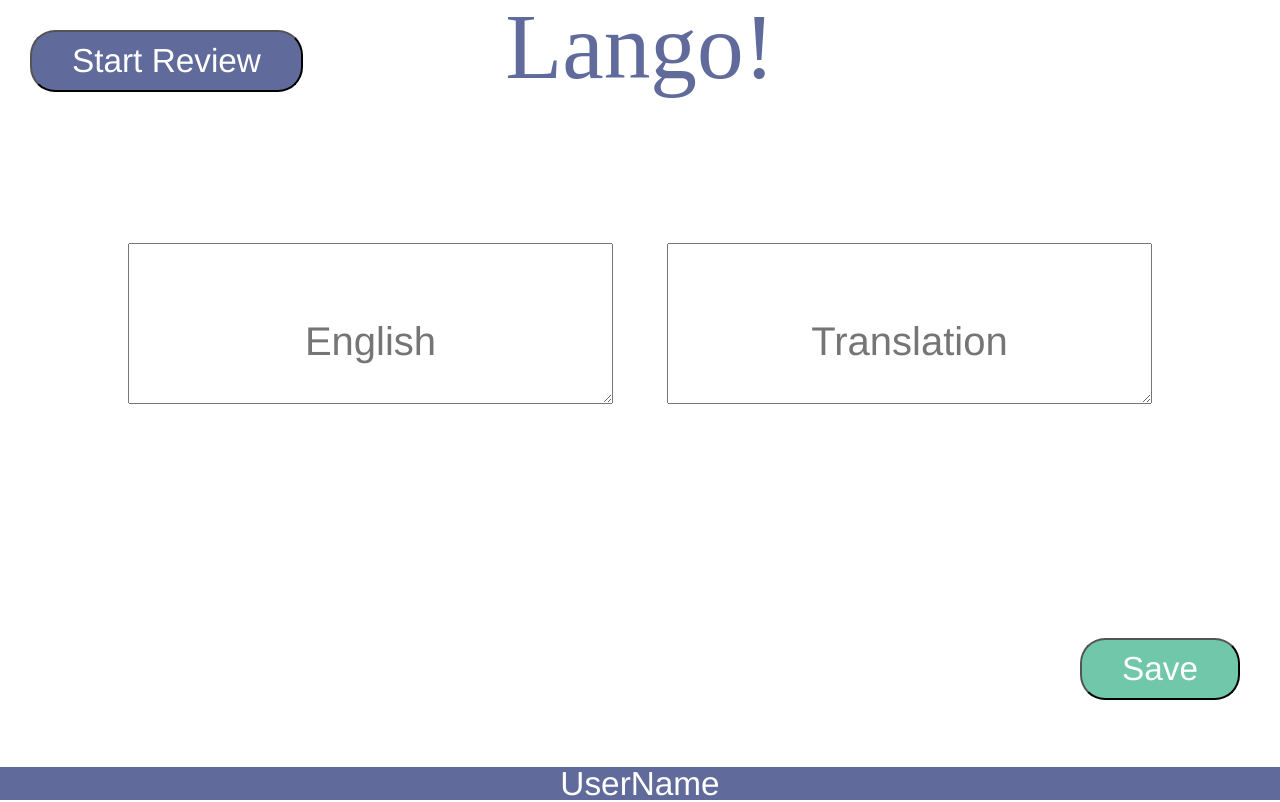
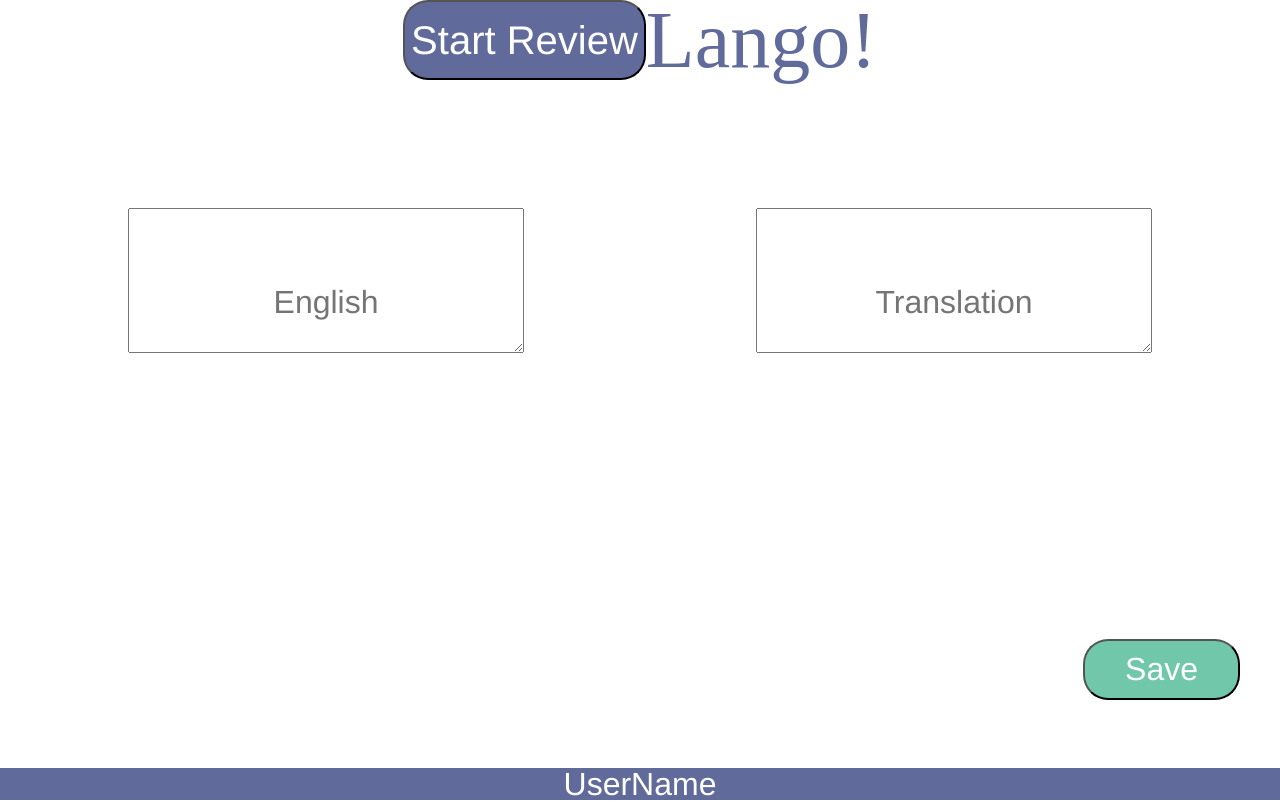
Before and after one commit to yiping-allison/flashcards, a website: page public/lango.html in a window 1280 px wide. Drawn offline with nearby package versions, Linux system fonts and the light colour scheme.

Commit message:
fixed JS errors and started more CSS

```diff
--- a/public/lango.css
+++ b/public/lango.css
@@ -1,18 +1,35 @@
 
 /* COMPUTER STYLING*/
-@media screen and (min-width: 1100px) {
+@media screen and (min-width: 1000px) {
 
 .headerDiv{
 	text-align: center;
+	justify-content: center;
 	font-family: Raleway Black;
-	font-size: 70pt;
+	font-size: 5em;
 	color: #606B9B;
-	padding-bottom: 150px;
+	padding-bottom: 10%;
+	display: flex;
+	margin-right: 30%;
+	margin-left: 30%;
+}
+
+#title {
+	order: 2;
+}
+
+button#startReview {
+	order: 1;
+	font-size: .5em;
+	border-radius: 25px;
+	font-family: Helvetica;
+	color: white;
+	background-color: #606B9B;
 }
 
 .footer{
 	text-align: center;
-	font-size: 25pt;
+	font-size: 2em;
 	color: white;
 	background-color: #606B9B;
 	font-family: Helvetica;
@@ -24,7 +41,7 @@
 
 #saveBttn {
 	font-family: Helvetica;
-	font-size: 25pt;
+	font-size: 2em;
 	align-items: right;
 	color: white;
 	background-color: #70C7A9;
@@ -55,7 +72,7 @@ textarea::placeholder {
 
 #inputEng{
 	font-family: Helvetica;
-	font-size: 30pt;
+	font-size: 2em;
 	float: left;
 	display: flex;
 }
@@ -64,30 +81,11 @@ textarea::placeholder {
 	margin-left: 10%;
 }
 
-#startReview{
-	font-family: Helvetica;
-	font-size: 25pt;
-	color: white;
-	background-color: #606B9B;
-	border-radius: 25px;
-	padding-right: 40px;
-	padding-left: 40px;
-	padding-top: 10px;
-	padding-bottom: 10px;
-	float: left;
-	position:absolute;
-    top:30px;
-    left:30px;
-    padding-right: 40px;
-	padding-left: 40px;
-	padding-top: 10px;
-	padding-bottom: 10px;
-}
 
 #translationBox {
 	font-family: Helvetica;
 	display: flex;
-	font-size: 30pt;
+	font-size: 2em;
 	float: right;
 
 }
@@ -121,19 +119,19 @@ textarea::placeholder {
 
 
 /* Start tablet division */
-@media screen and (min-width: 800px) {
+@media screen and (max-width: 800px) {
 
 .headerDiv{
 	text-align: center;
 	font-family: Raleway Black;
-	font-size: 30pt;
+	font-size: 2em;
 	color: #606B9B;
 	padding-bottom: 150px;
 }
 
 .footer{
 	text-align: center;
-	font-size: 25pt;
+	font-size: 2em;
 	color: white;
 	background-color: #606B9B;
 	font-family: Helvetica;
@@ -145,7 +143,7 @@ textarea::placeholder {
 
 #saveBttn {
 	font-family: Helvetica;
-	font-size: 25pt;
+	font-size: 2em;
 	align-items: right;
 	color: white;
 	background-color: #70C7A9;
@@ -176,7 +174,7 @@ textarea::placeholder {
 
 #inputEng{
 	font-family: Helvetica;
-	font-size: 30pt;
+	font-size: 2em;
 	float: left;
 	display: flex;
 }
@@ -187,7 +185,7 @@ textarea::placeholder {
 
 #startReview{
 	font-family: Helvetica;
-	font-size: 5pt;
+	font-size: 2em;
 	color: white;
 	background-color: #606B9B;
 	border-radius: 25px;
@@ -208,7 +206,7 @@ textarea::placeholder {
 #translationBox {
 	font-family: Helvetica;
 	display: flex;
-	font-size: 30pt;
+	font-size: 2em;
 	float: right;
 
 }
@@ -248,19 +246,19 @@ textarea::placeholder {
 
 
 /*Mobile View*/
-@media screen and (min-width: 0px) {
+@media screen and (max-width: 0px) {
 
 .headerDiv{
 	text-align: center;
 	font-family: Raleway Black;
-	font-size: 70pt;
+	font-size: 2em;
 	color: #606B9B;
 	padding-bottom: 150px;
 }
 
 .footer{
 	text-align: center;
-	font-size: 25pt;
+	font-size: 2em;
 	color: white;
 	background-color: #606B9B;
 	font-family: Helvetica;
@@ -272,7 +270,7 @@ textarea::placeholder {
 
 #saveBttn {
 	font-family: Helvetica;
-	font-size: 25pt;
+	font-size: 2em;
 	align-items: right;
 	color: white;
 	background-color: #70C7A9;
@@ -303,7 +301,7 @@ textarea::placeholder {
 
 #inputEng{
 	font-family: Helvetica;
-	font-size: 30pt;
+	font-size: 2em;
 	float: left;
 	display: flex;
 }
@@ -314,7 +312,7 @@ textarea::placeholder {
 
 #startReview{
 	font-family: Helvetica;
-	font-size: 25pt;
+	font-size: 2em;
 	color: white;
 	background-color: #606B9B;
 	border-radius: 25px;
@@ -335,7 +333,7 @@ textarea::placeholder {
 #translationBox {
 	font-family: Helvetica;
 	display: flex;
-	font-size: 30pt;
+	font-size: 2em;
 	float: right;
 
 }
```
Also changed, not shown: 1 other file.
